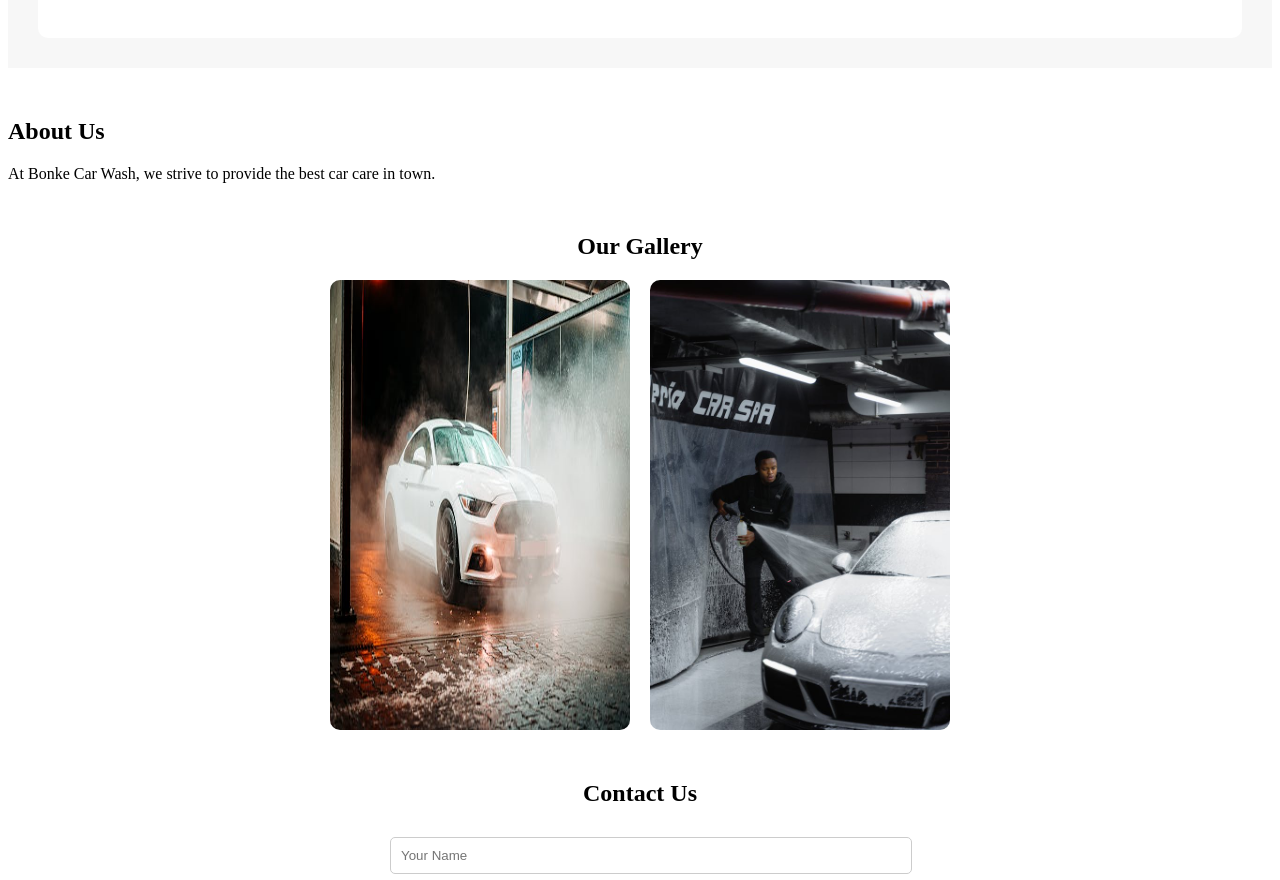
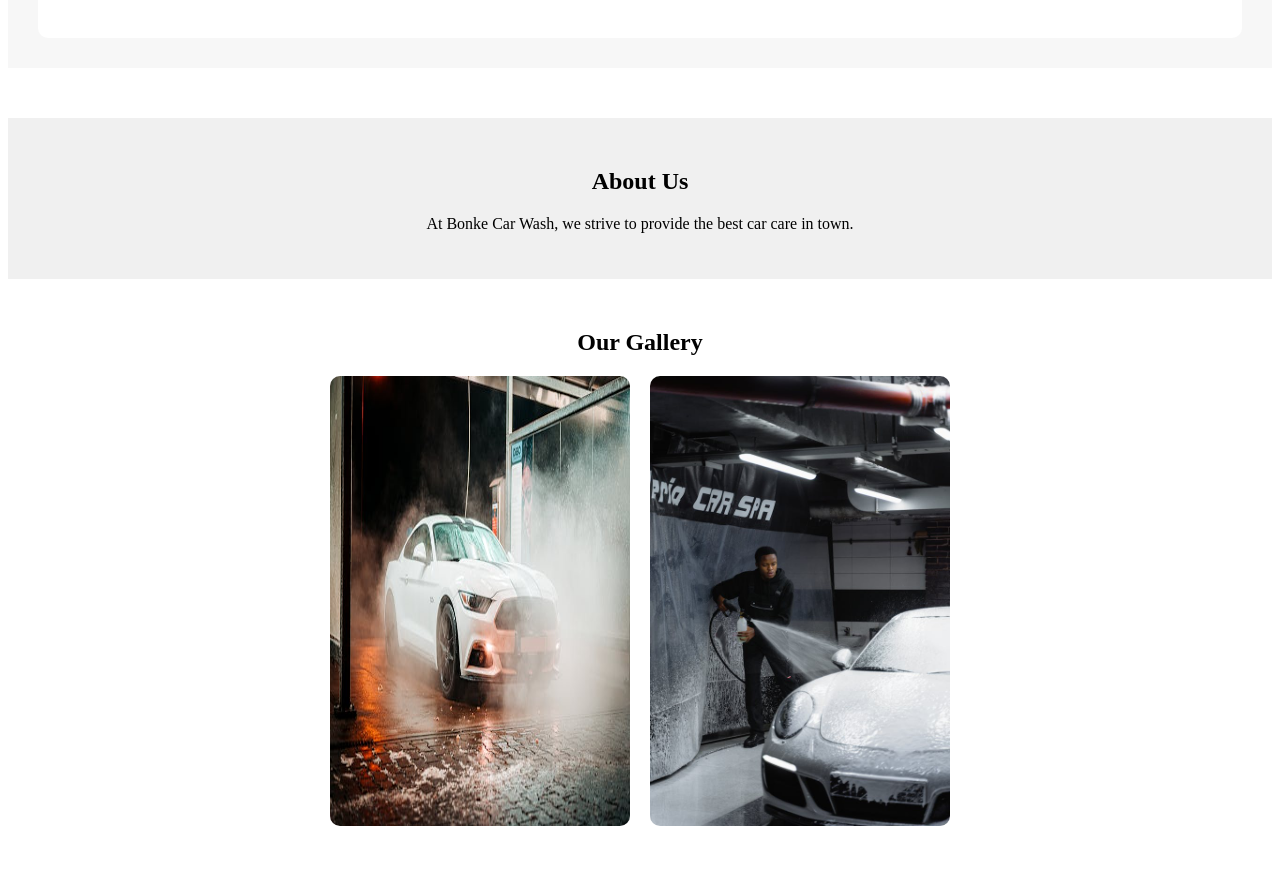
Before and after one commit to skywalker2004/carwashApp-Vue-master, a Vue app: page / in a window 1280 px wide. Shown: the part 1204-2084 px from the top of the page. Built offline with nearby package versions, Linux system fonts and the light colour scheme.

Commit message:
Add scoped styles for padding, background color, and text alignment in the About Us section.

```diff
--- a/src/components/AboutUs.vue
+++ b/src/components/AboutUs.vue
@@ -13,3 +13,10 @@ export default {
   }
 };
 </script>
+<style scoped>
+.about-us {
+  padding: 30px;
+  background-color: #f0f0f0;
+  text-align: center;
+}
+</style>
```
